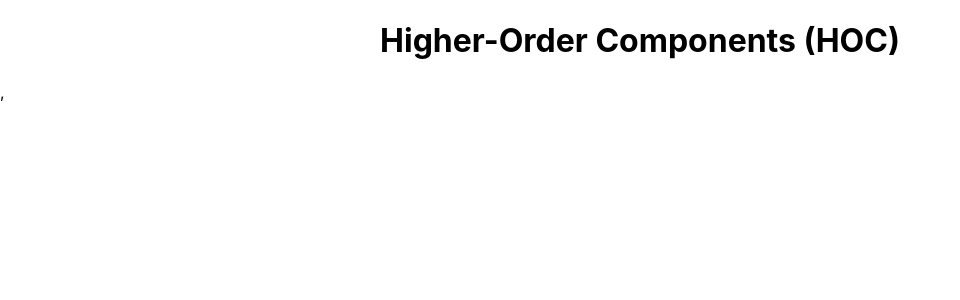
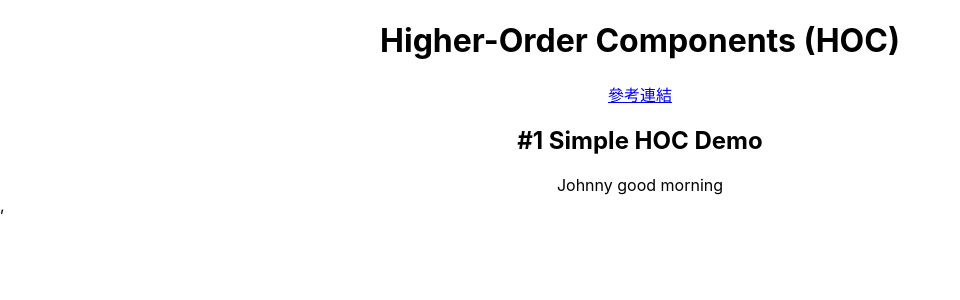
Before and after one commit to wjprogramer/react_js_practice_2, a React (Create React App) app: page /hoc in a window 1280 px wide. Shown: the top 300 px of the page, without its empty margins (0-960 px from the left). Built offline with nearby package versions, Linux system fonts and the light colour scheme.

Commit message:
✨ [HOC] Simple

```diff
--- a/src/routes/HOC/HOC.js
+++ b/src/routes/HOC/HOC.js
@@ -1,11 +1,20 @@
 import React from 'react';
 
-import { H1 } from '../../components/';
+import { H1, H2 } from '../../components/';
+
+import demo1 from './components/demo1';
 
 const HOC = () => {
   return (
     <>
       <H1>Higher-Order Components (HOC)</H1>
+
+      <a href="https://hsien-w-wei.medium.com/react-higher-order-component-%E9%AB%98%E9%9A%8E%E7%B5%84%E4%BB%B6-4110c03043ba" target="_blank" rel="noreferrer">參考連結</a>
+
+      <H2>#1 Simple HOC Demo</H2>
+
+      <demo1.Simple />
+
     </>
   );
 }
--- /dev/null
+++ b/src/routes/HOC/components/demo1.js
@@ -0,0 +1,22 @@
+import { useState } from 'react';
+
+// 簡易的 HOC
+const HOC = (WrappedComponent) => {
+  const SimpleHOC = (props) => {
+    const [say] = useState('good morning');
+    return <WrappedComponent {...props} say={say}/>
+  }
+  return SimpleHOC;
+};
+
+// 要傳入的元件
+const SimpleComp = (props) => {
+  const {say} = props;
+  return (<div>Johnny {say}</div>); // Johnny good morning
+}
+
+// 使用掛入完的元件
+const Simple =  HOC(SimpleComp);
+
+const result = { Simple };
+export default result;
```
